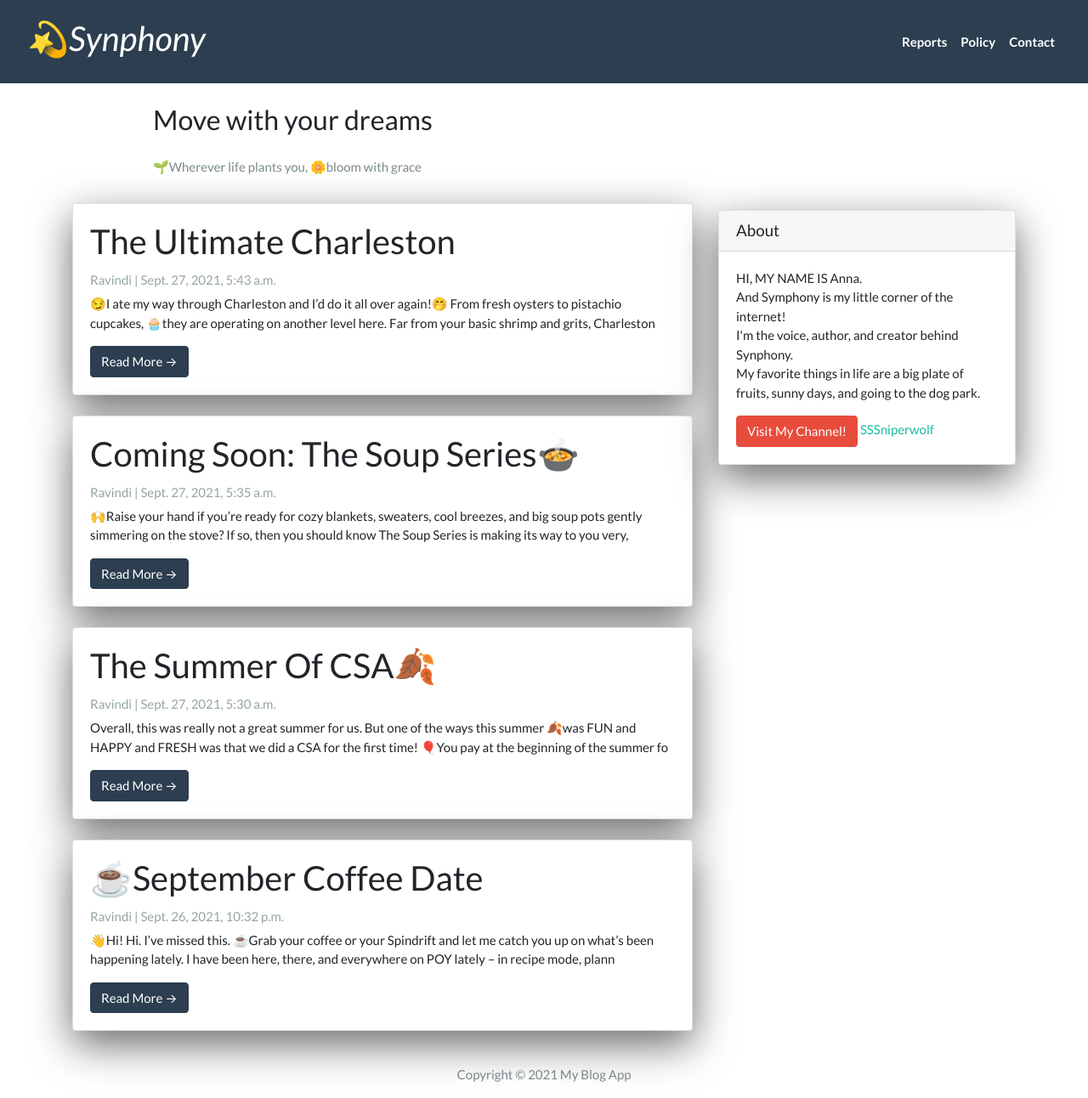
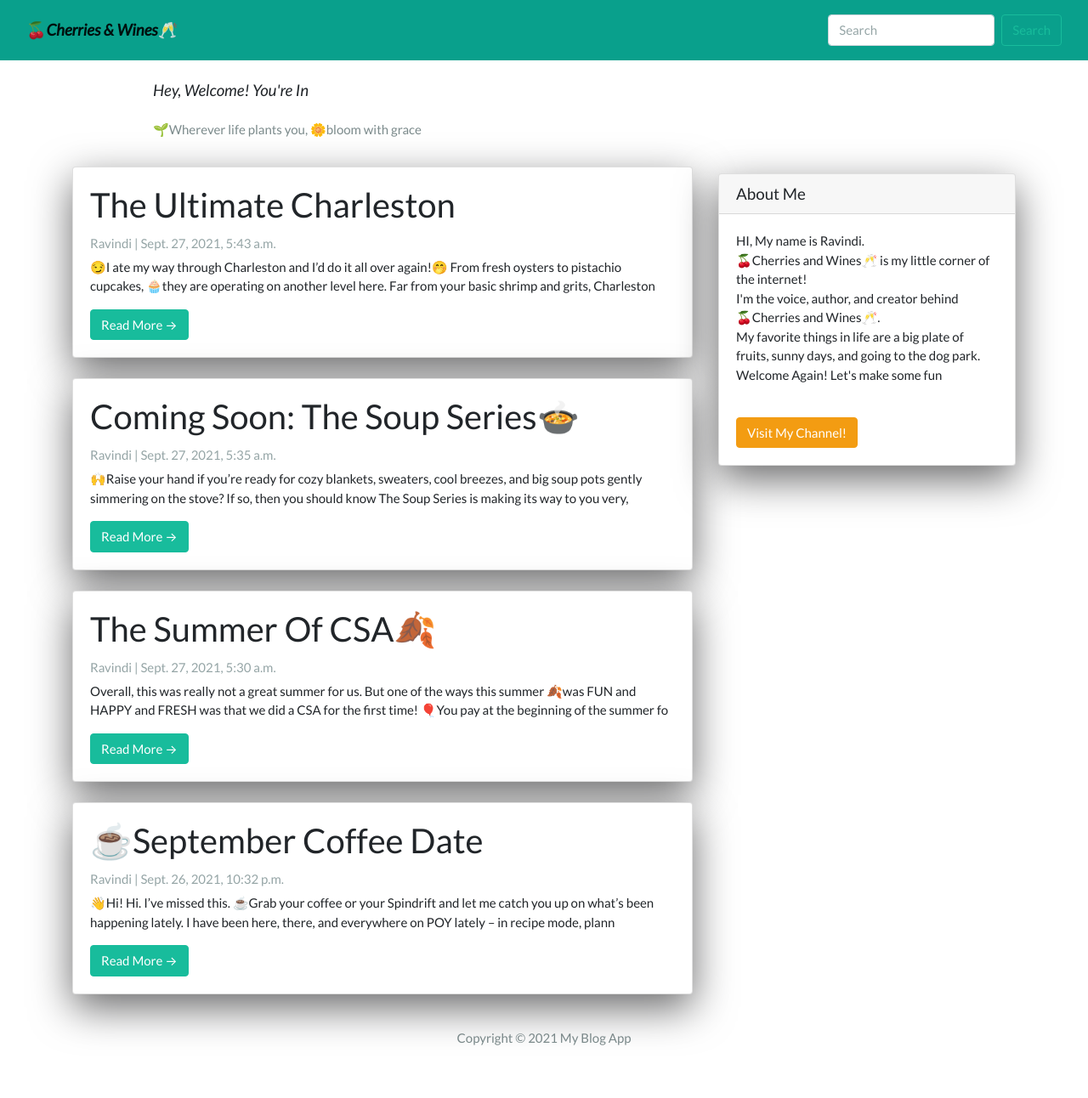
Before and after one commit to NSBM-SPM-2021/github-basics-ravindikumarasinghe, a Django app: page / in a window 1280 px wide. Shown: the whole page at 85% size. After the commit the page ends 1230 px from the top, so only its background shows below. Run offline with Django 3.2, Linux system fonts and the light colour scheme; data comes from the database, SQL or seed files in the repository; some libraries are stand-ins or nearby versions.

Commit message:
Deployment 2.3
Content changes

```diff
--- a/App/templates/base.html
+++ b/App/templates/base.html
@@ -13,21 +13,13 @@
 
 <body>
   <!-- Navigation -->
-  <nav class="navbar navbar-expand-lg navbar-dark bg-primary" id="mainNav">
+  <nav class="navbar navbar-light justify-content-between" style="background-color: #09a08c;" id="mainNav">
     <div class="container-fluid">
-      <a class="navbar-brand font-weight-bold" href="{% url 'home' %}"><h2><i>💫Synphony</i></h2></a>
-      <div class="collapse navbar-collapse" id="navbarResponsive">
-        <ul class="navbar-nav ml-auto">
-          <li class="nav-item text-black">
-            <a class="nav-link text-black font-weight-bold" href="#">Reports</a>
-          </li>
-          <li class="nav-item text-black">
-            <a class="nav-link text-black font-weight-bold" href="#">Policy</a>
-          </li>
-          <li class="nav-item text-black">
-            <a class="nav-link text-black font-weight-bold" href="#">Contact</a>
-          </li>
-        </ul>
+      <a class="navbar-brand font-weight-bold" href="{% url 'home' %}">🍒<i>Cherries & Wines</i>🥂</a>
+      <form class="form-inline">
+          <input class="form-control mr-sm-2" type="search" placeholder="Search" aria-label="Search">
+          <button class="btn btn-outline-success my-2 my-sm-0" type="submit">Search</button>
+        </form>
       </div>
     </div>
   </nav>
--- a/App/templates/index.html
+++ b/App/templates/index.html
@@ -6,7 +6,7 @@
     <div class="row">
       <div class=" col-md-8 col-md-10 mx-auto">
         <div class="site-heading">
-          <h3 class=" site-heading my-4 mt-3 text-black"> Move with your dreams</h3>
+          <h5 class=" site-heading my-4 mt-3 text-black"> <i>Hey, Welcome! You're In</i></h5>
           <p class="text-dark">🌱Wherever life plants you, 🌼bloom with grace</p>
         </div>
       </div>
@@ -23,7 +23,7 @@
           <h2 class="card-title">{{ post.title }}</h2>
           <p class="card-text text-muted h6">{{ post.author }} | {{ post.created_on}} </p>
           <p class="card-text">{{post.content|slice:":200"}}</p>
-          <a href="{% url 'post_detail' post.slug  %}" class="btn btn-primary">Read More &rarr;</a>
+          <a href="{% url 'post_detail' post.slug  %}" class="btn btn-success">Read More &rarr;</a>
         </div>
       </div>
       {% endfor %}
--- a/App/templates/sidebar.html
+++ b/App/templates/sidebar.html
@@ -9,14 +9,15 @@
 <!-- Sidebar Widgets Column -->
 <div class="col-md-4 float-right ">
   <div class="card my-4">
-    <h5 class="card-header">About</h5>
+    <h5 class="card-header">About Me</h5>
     <div class="card-body">
-      <p class="card-text"> HI, MY NAME IS Anna. </br>
-        And Symphony is my little corner of the internet!</br>
-        I'm the voice, author, and creator behind Synphony. </br>
-        My favorite things in life are a big plate of fruits, sunny days, and going to the dog park. </p>
-      <a href="" class="btn btn-danger">Visit My Channel!</a>
-      <a href=" class="btn btn-secondary">SSSniperwolf</a>
+      <p class="card-text"> HI, My name is Ravindi. </br>
+        🍒Cherries and Wines🥂 is my little corner of the internet!</br>
+        I'm the voice, author, and creator behind </br> 🍒Cherries and Wines🥂. </br>
+        My favorite things in life are a big plate of fruits, sunny days, and going to the dog park.</br>
+        Welcome Again! Let's make some fun </p></br>
+      <a href="" class="btn btn-warning">Visit My Channel!</a></br>
+
     </div>
   </div>
 </div>
```
Also changed, not shown: 1 other file.
